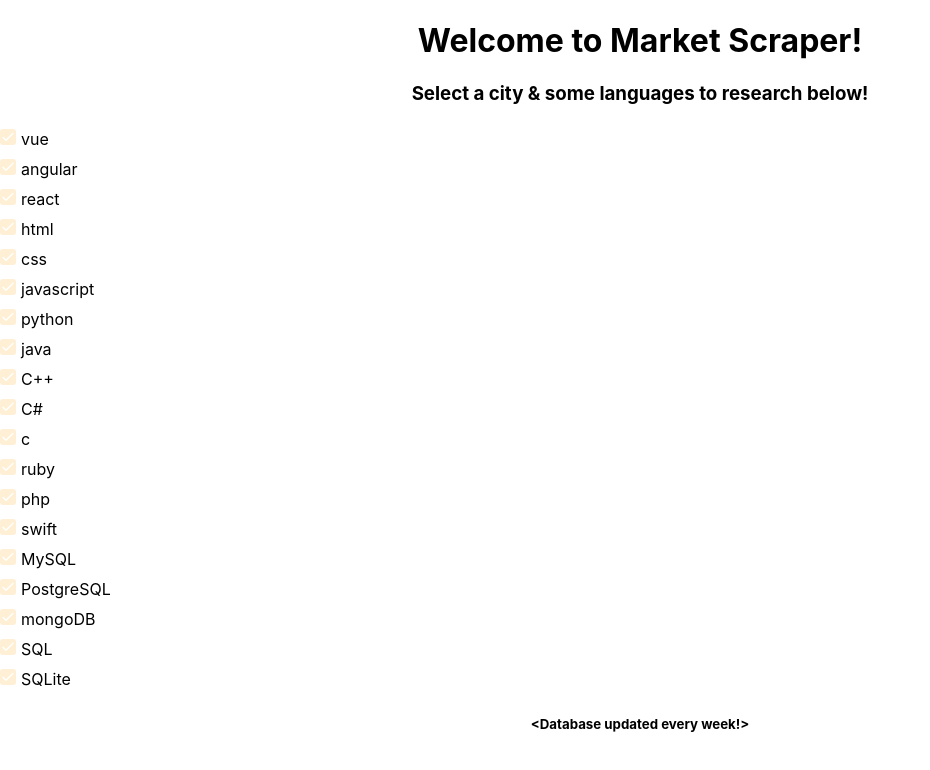
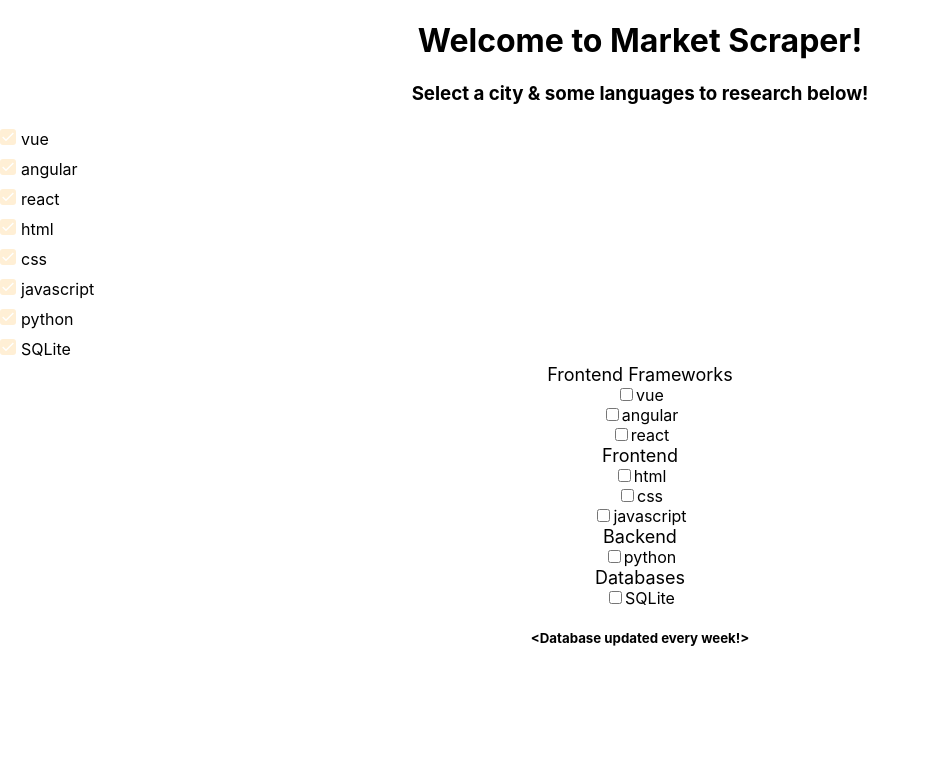
Before and after one commit to plutownium/indeed-scraper, a React (Create React App) app in the folder indeed-scraper-frontend/: page / in a window 1280 px wide. Shown: the top 770 px of the page, without its empty margins (0-930 px from the left). Built offline with nearby package versions, Linux system fonts and the light colour scheme.

Commit message:
added react-bootstrap form checkboxes

```diff
--- a/indeed-scraper-frontend/package.json
+++ b/indeed-scraper-frontend/package.json
@@ -7,7 +7,9 @@
     "@testing-library/react": "^9.3.2",
     "@testing-library/user-event": "^7.1.2",
     "axios": "^0.19.2",
+    "bootstrap": "^4.4.1",
     "react": "^16.13.0",
+    "react-bootstrap": "^1.0.0-beta.17",
     "react-dom": "^16.13.0",
     "react-scripts": "3.4.0",
     "styled-components": "^5.0.1",
--- a/indeed-scraper-frontend/src/pages/Home.js
+++ b/indeed-scraper-frontend/src/pages/Home.js
@@ -2,69 +2,71 @@ import React, { Component } from "react";
 
 import Checkbox from "../components/Checkbox";
 
+import { Form } from "react-bootstrap";
+
+import "./home.css";
+
 class Homepage extends Component {
 	state = {
+		// TODO: Should these have unique ids?
 		checked: [
-			{ vue: false },
-			{ angular: false },
-			{ react: false },
-			{ html: false },
-			{ css: false },
-			{ javascript: false },
-			{ python: false },
-			{ java: false },
-			{ cplusplus: false },
-			{ csharp: false },
-			{ c: false },
-			{ ruby: false },
-			{ php: false },
-			{ swift: false },
-			{ MySQL: false },
-			{ PostgreSQL: false },
-			{ mongoDB: false },
-			{ SQL: false },
-			{ SQLite: false }
+			{ vue: false, category: "framework" },
+			{ angular: false, category: "framework" },
+			{ react: false, category: "framework" },
+			{ html: false, category: "frontend" },
+			{ css: false, category: "frontend" },
+			{ javascript: false, category: "frontend" },
+			{ python: false, category: "backend" },
+			// { java: false },
+			// { cplusplus: false },
+			// { csharp: false },
+			// { c: false },
+			// { ruby: false },
+			// { php: false },
+			// { swift: false },
+			// { MySQL: false },
+			// { PostgreSQL: false },
+			// { mongoDB: false },
+			// { SQL: false },
+			{ SQLite: false, category: "database" }
 		]
 	};
 
 	handleCheckboxChange = event => {
+		// begin by setting langName to event.target.name to clear up confusion
 		const langName = event.target.name;
-		const checkboxState = this.state.checked;
-		console.log("A:");
-		console.log(checkboxState);
+		// create an immutable copy of this.state.checked
+		const checkboxState = [...this.state.checked];
+
+		// iterate over checkboxState looking for the object I want to update
 		for (let i = 0; i < checkboxState.length; i++) {
-			// get the key of the checkbox[indexNum] object
+			// get the key of the checkbox[indexNum] object to test whether it is the object matching langName
 			const checkboxKey = Object.keys(checkboxState[i])[0];
 			if (checkboxKey === langName) {
+				// when the right object is found, select it from the list, enter its key, and set it to event.target.checked
 				checkboxState[i][checkboxKey] = event.target.checked;
 			}
 		}
-
 		this.setState({ checked: checkboxState });
-		console.log("b:");
-		console.log(this.state.checked);
 	};
 
 	render() {
 		const dbMsg = `<Database updated every week!>`;
 
 		// TODO: Organize list of checkboxes into a nice pattern.
+		// TODO: Add a dropdown menu with "Vancouer, Toronto, Seattle, Silicon Valley, NYC"
 
 		let checkboxes = [];
 		for (let i = 0; i < this.state.checked.length; i++) {
-			// console.log("Key:" + Object.keys(this.state.checked[i])[0]);
 			let checkboxJSX = null;
+			const key = Object.keys(this.state.checked[i])[0];
 			if (Object.keys(this.state.checked[i])[0] === "cplusplus") {
 				checkboxJSX = (
 					<div key={i}>
 						<label>
 							<Checkbox
 								name={Object.keys(this.state.checked[i])[0]}
-								checked={
-									this.state.checked[
-										Object.keys(this.state.checked[i])[0]
-									]
-								}
+								checked={this.state.checked[i][key]}
 								onChange={this.handleCheckboxChange}
 								value="C++"
 							/>
@@ -77,11 +79,7 @@ class Homepage extends Component {
 						<label>
 							<Checkbox
 								name={Object.keys(this.state.checked[i])[0]}
-								checked={
-									this.state.checked[
-										Object.keys(this.state.checked[i])[0]
-									]
-								}
+								checked={this.state.checked[i][key]}
 								onChange={this.handleCheckboxChange}
 								value="C#"
 							/>
@@ -94,11 +92,7 @@ class Homepage extends Component {
 						<label>
 							<Checkbox
 								name={Object.keys(this.state.checked[i])[0]}
-								checked={
-									this.state.checked[
-										Object.keys(this.state.checked[i])[0]
-									]
-								}
+								checked={this.state.checked[i][key]}
 								onChange={this.handleCheckboxChange}
 								value={Object.keys(this.state.checked[i])[0]}
 							/>
@@ -140,6 +134,75 @@ class Homepage extends Component {
 
 				<div>{checkboxes}</div>
 
+				<Form>
+					<Form.Label className="formLabel">
+						Frontend Frameworks
+					</Form.Label>
+					{this.state.checked.map((obj, index) => {
+						let box = null;
+						if (obj.category === "framework") {
+							box = (
+								<Form.Check
+									inline
+									label={Object.keys(obj)[0]} // returns values like "vue", "react", "python"
+									type={"checkbox"}
+									id={index}
+								/>
+							);
+						}
+						return box;
+					})}
+				</Form>
+				<Form>
+					<Form.Label className="formLabel">Frontend</Form.Label>
+					{this.state.checked.map((obj, index) => {
+						let box = null;
+						if (obj.category === "frontend") {
+							box = (
+								<Form.Check
+									inline
+									label={Object.keys(obj)[0]} // returns values like "vue", "react", "python"
+									type={"checkbox"}
+									id={index}
+								/>
+							);
+						}
+						return box;
+					})}
+				</Form>
+				<Form>
+					<Form.Label className="formLabel">Backend</Form.Label>
+					{this.state.checked.map((obj, index) => {
+						let box = null;
+						if (obj.category === "backend") {
+							box = (
+								<Form.Check
+									inline
+									label={Object.keys(obj)[0]} // returns values like "vue", "react", "python"
+									type={"checkbox"}
+									id={index}
+								/>
+							);
+						}
+						return box;
+					})}
+					<Form.Label className="formLabel">Databases</Form.Label>
+					{this.state.checked.map((obj, index) => {
+						let box = null;
+						if (obj.category === "database") {
+							box = (
+								<Form.Check
+									inline
+									label={Object.keys(obj)[0]} // returns values like "vue", "react", "python"
+									type={"checkbox"}
+									id={index}
+								/>
+							);
+						}
+						return box;
+					})}
+				</Form>
+
 				<h5>{dbMsg}</h5>
 			</div>
 		);
--- /dev/null
+++ b/indeed-scraper-frontend/src/pages/home.css
@@ -0,0 +1,10 @@
+.formLabel {
+	font-size: 18px;
+	margin-bottom: 15px;
+}
+
+.testLabel {
+	font-size: 18px;
+	padding: 10px;
+	border: 1px solid black;
+}
```
Also changed, not shown: 1 other file (tests, documents, lock files or other folders).
